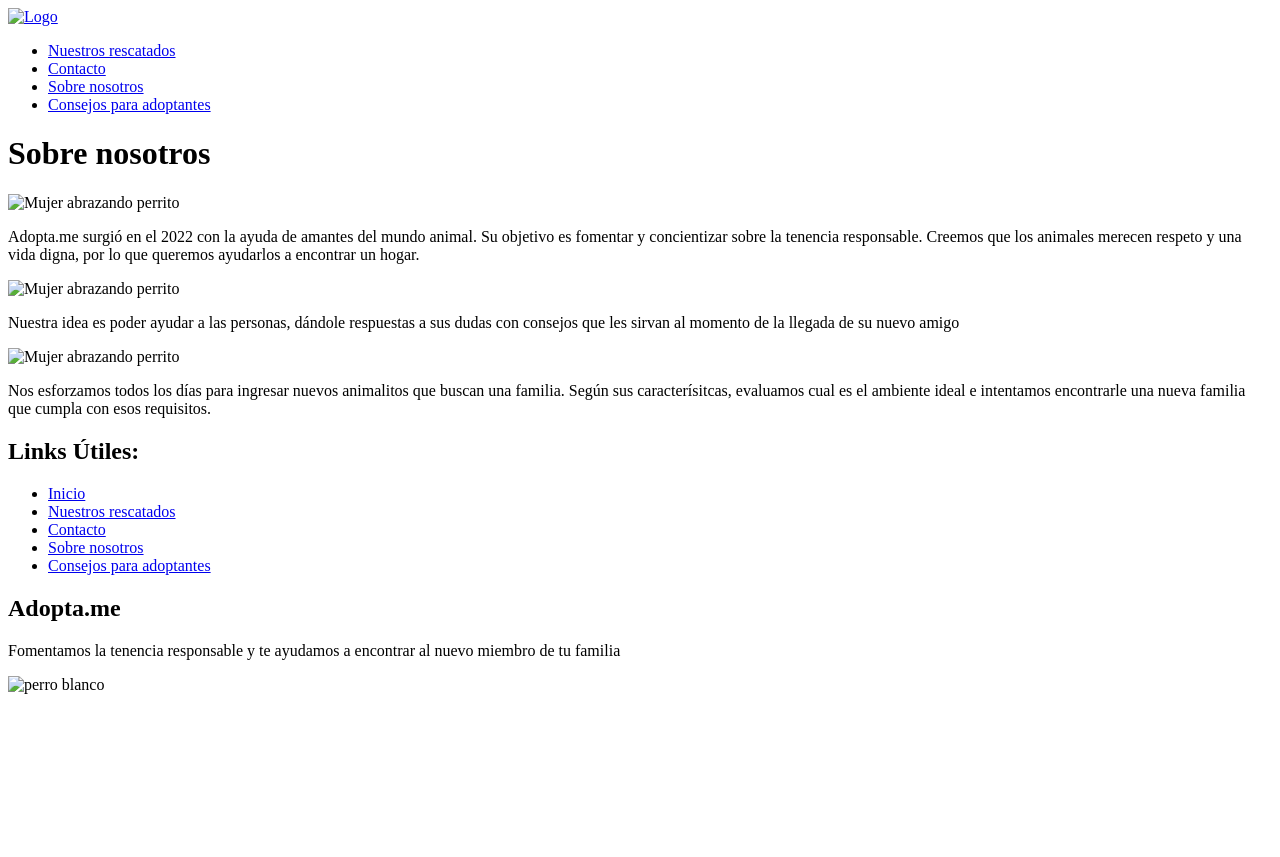
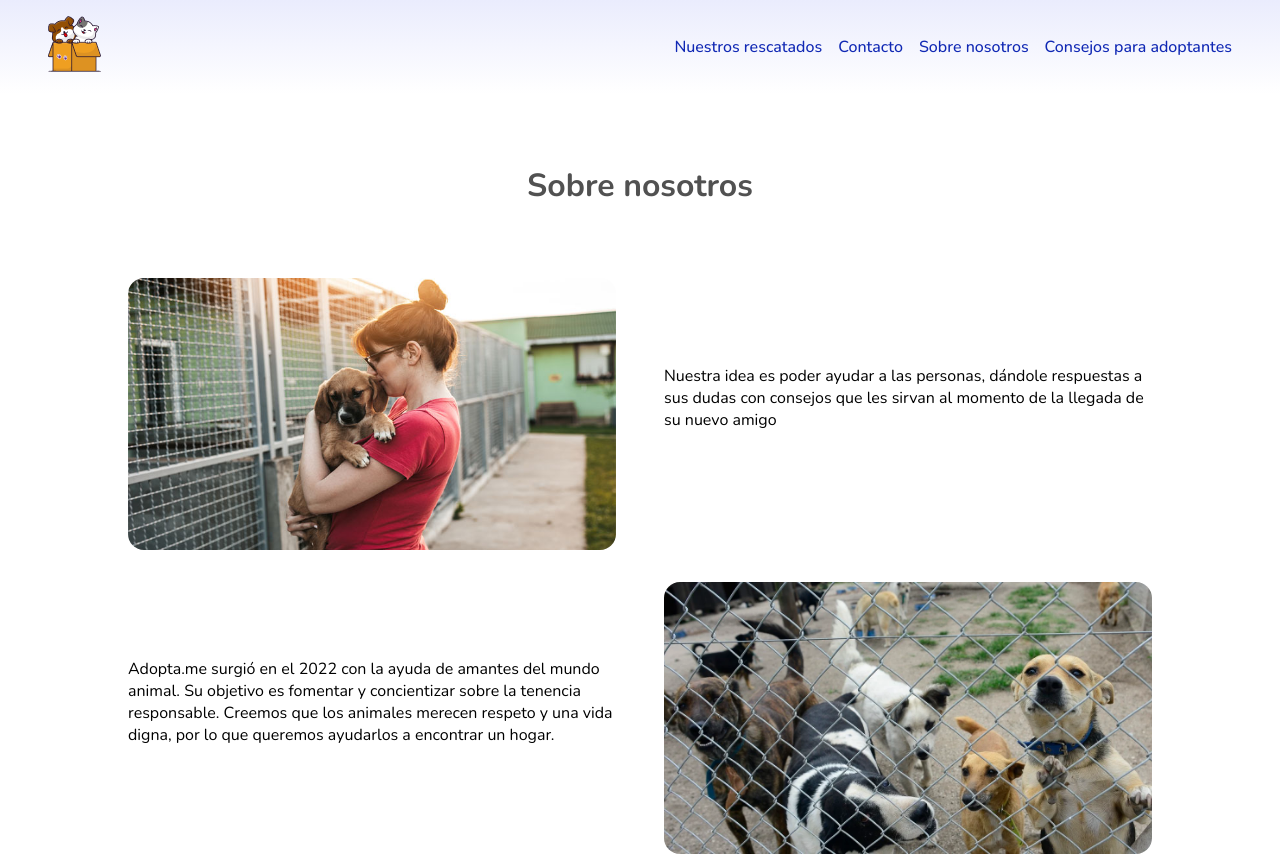
Before and after one commit to Flore9/coderhouse, a website: page pages/about.html in a window 1280 px wide. Shown: the top 857 px of the page. Before the commit the page ends 800 px from the top, so only its background shows below. Drawn offline with nearby package versions, Linux system fonts and the light colour scheme; the site is published under a folder, as on GitHub Pages, so addresses that start at the root find nothing.

Commit message:
Change html resources routes to be relative to root

```diff
--- a/pages/about.html
+++ b/pages/about.html
@@ -9,27 +9,27 @@
       name="keywords"
       content="mascota, adopción, perro, gato, amistad, familia"
     />
-    <link rel="icon" type="image/x-icon" href="/assets/logo.ico" />
+    <link rel="icon" type="image/x-icon" href="../assets/logo.ico" />
     <link rel="preconnect" href="https://fonts.googleapis.com" />
     <link rel="preconnect" href="https://fonts.gstatic.com" crossorigin />
     <link
       href="https://fonts.googleapis.com/css2?family=Nunito:wght@200;300;400;500;600;700;800&display=swap"
       rel="stylesheet"
     />
-    <link rel="stylesheet" href="/css/style.css" />
+    <link rel="stylesheet" href="../css/style.css" />
     <title>Sobre nosotros</title>
   </head>
   <body>
     <header>
       <div>
-        <a href="/index.html"> <img src="/assets/logo.png" alt="Logo" /></a>
+        <a href="../index.html"> <img src="../assets/logo.png" alt="Logo" /></a>
       </div>
       <nav>
         <ul class="header__nav__list">
-          <li><a href="/pages/rescued.html">Nuestros rescatados</a></li>
-          <li><a href="/pages/contact.html">Contacto</a></li>
-          <li><a href="/pages/about.html">Sobre nosotros</a></li>
-          <li><a href="/pages/advices.html">Consejos para adoptantes</a></li>
+          <li><a href="./rescued.html">Nuestros rescatados</a></li>
+          <li><a href="./contact.html">Contacto</a></li>
+          <li><a href="./about.html">Sobre nosotros</a></li>
+          <li><a href="./advices.html">Consejos para adoptantes</a></li>
         </ul>
       </nav>
     </header>
@@ -38,7 +38,7 @@
       <div class="about-grid">
         <img
           class="about__img"
-          src="/assets/adoption.jpg"
+          src="../assets/adoption.jpg"
           alt="Mujer abrazando perrito"
         />
         <p>
@@ -49,7 +49,7 @@
         </p>
         <img
           class="about__img"
-          src="/assets/sobrenosotros.png"
+          src="../assets/sobrenosotros.png"
           alt="Mujer abrazando perrito"
         />
         <p>
@@ -59,7 +59,7 @@
         </p>
         <img
           class="about__img"
-          src="/assets/sobrenosotros3.jpg"
+          src="../assets/sobrenosotros3.jpg"
           alt="Mujer abrazando perrito"
         />
         <p>
@@ -74,11 +74,11 @@
       <nav class="footer__nav">
         <h2>Links Útiles:</h2>
         <ul>
-          <li><a href="/index.html">Inicio</a></li>
-          <li><a href="/pages/rescued.html">Nuestros rescatados</a></li>
-          <li><a href="/pages/contact.html">Contacto</a></li>
-          <li><a href="/pages/about.html">Sobre nosotros</a></li>
-          <li><a href="/pages/advices.html">Consejos para adoptantes</a></li>
+          <li><a href="../index.html">Inicio</a></li>
+          <li><a href="./rescued.html">Nuestros rescatados</a></li>
+          <li><a href="./contact.html">Contacto</a></li>
+          <li><a href="./about.html">Sobre nosotros</a></li>
+          <li><a href="./advices.html">Consejos para adoptantes</a></li>
         </ul>
       </nav>
       <div class="footer__legals">
@@ -89,7 +89,7 @@
         </p>
       </div>
       <div class="footer__img">
-        <img src="/assets/perrofooter.png" alt="perro blanco" />
+        <img src="../assets/perrofooter.png" alt="perro blanco" />
       </div>
     </footer>
   </body>
```
Also changed, not shown: index.html (+18 -18 lines), pages/advices.html (+13 -13 lines), pages/contact.html (+13 -13 lines), pages/rescued.html (+24 -24 lines).
